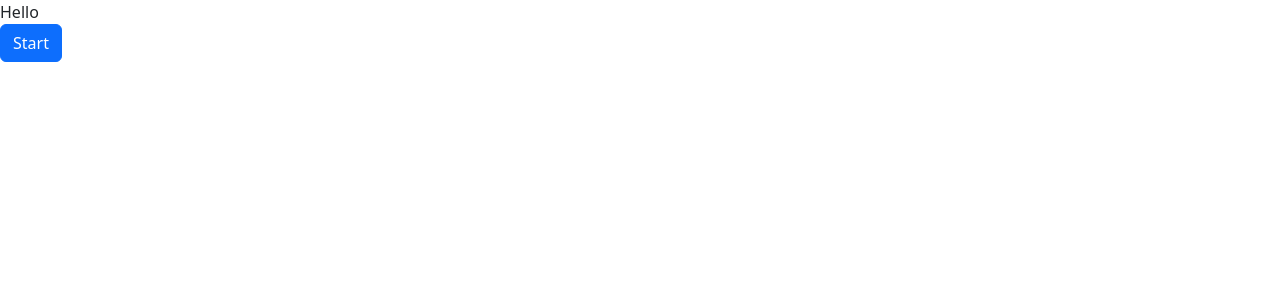
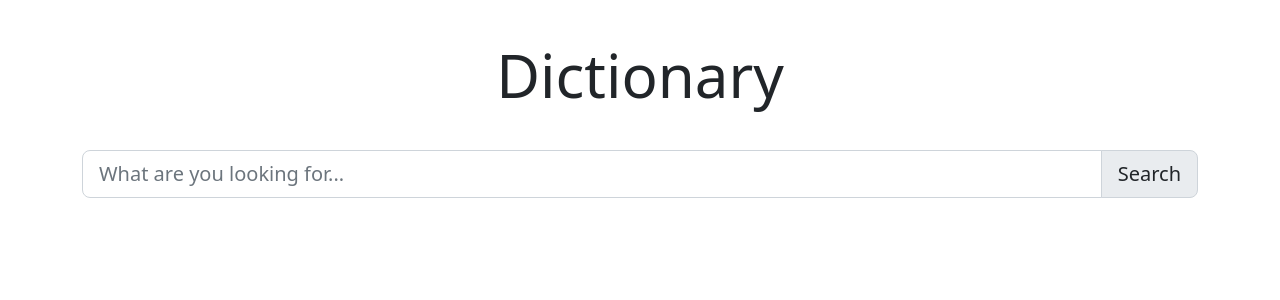
Before and after one commit to JulkaUlka/Dictionary, a React (Create React App) app: page / in a window 1280 px wide. Shown: the top 300 px of the page. Built offline with nearby package versions, Linux system fonts and the light colour scheme.

Commit message:
Added search engine

```diff
--- a/src/App.css
+++ b/src/App.css
@@ -0,0 +1,5 @@
+.App header {
+  font-size: 60px;
+  text-align: center;
+  margin: 30px auto;
+}
--- a/src/App.js
+++ b/src/App.js
@@ -1,10 +1,13 @@
 import "./App.css";
+import Dictionary from "./Dictionary";
 
 function App() {
   return (
-    <div className="App">
-      <header className="App-header">Hello</header>
-      <button className="btn btn-primary">Start</button>
+    <div className="container">
+      <div className="App">
+        <header className="App-header">Dictionary</header>
+        <Dictionary />
+      </div>
     </div>
   );
 }
--- /dev/null
+++ b/src/Dictionary.js
@@ -0,0 +1,36 @@
+import { useState } from "react";
+import "./Dictionary.css";
+
+export default function Dictionary() {
+  let [keyword, setKeyword] = useState("");
+
+  function search(event) {
+    event.preventDefault();
+    alert(`Searching for ${keyword}`);
+  }
+
+  function handleSubmit(event) {
+    setKeyword(event.target.value);
+  }
+
+  return (
+    <form onSubmit={search} className="searchingForm">
+      <div class="input-group input-group-lg">
+        <input
+          type="search"
+          placeholder="What are you looking for..."
+          onChange={handleSubmit}
+          className="form-control"
+          aria-label="Sizing example input"
+          aria-describedby="inputGroup-sizing-lg"
+        />
+        <input
+          type="submit"
+          value="Search"
+          className="input-group-text"
+          id="inputGroup-sizing-lg"
+        />
+      </div>
+    </form>
+  );
+}
```
Also changed, not shown: src/Dictionary.css (added).
